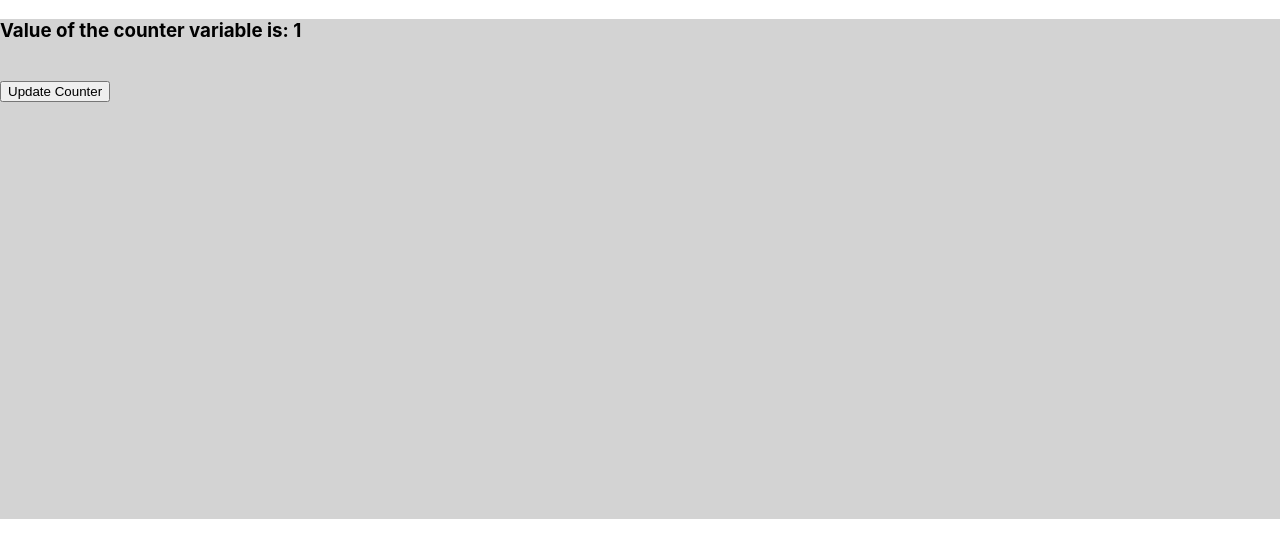
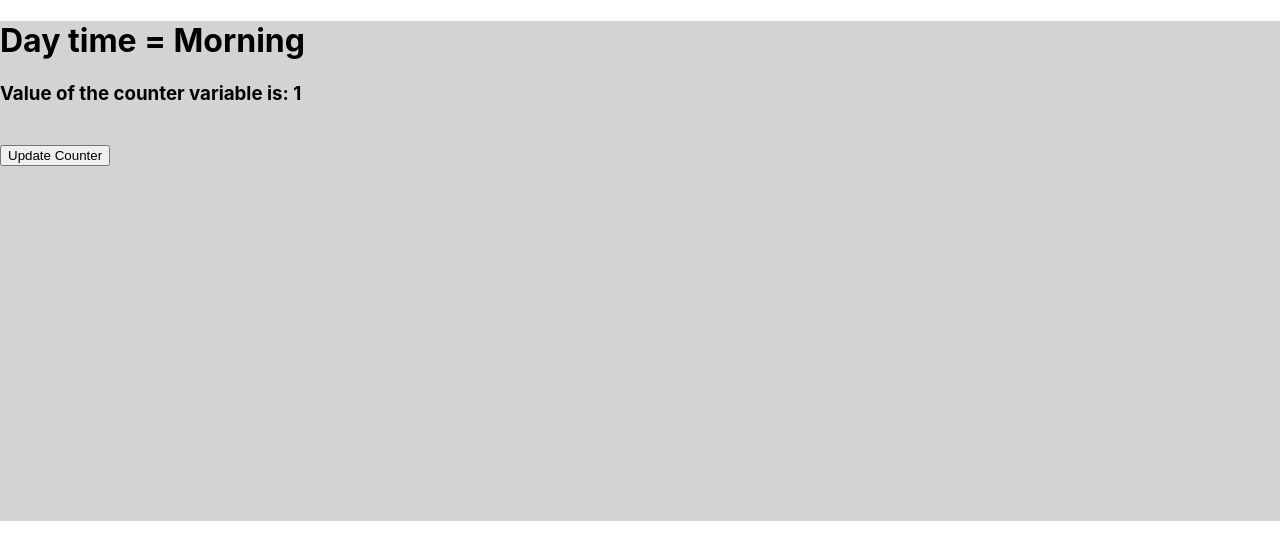
Before and after one commit to Muhammad-Usama-07/WebDevBootcamp2020, a React (Create React App) app in the folder Class04/: page / in a window 1280 px wide. Shown: the top 560 px of the page. Built offline with nearby package versions, Linux system fonts and the light colour scheme.

Commit message:
using terinery operator

```diff
--- a/Class04/src/App.js
+++ b/Class04/src/App.js
@@ -7,6 +7,7 @@ function App() {
   let [isMorning, setMorning] = useState(true)
   return (
     <div className = "box">
+      <h1>Day time = {isMorning ? 'Morning' : 'Night'}</h1>
       <Message counter = {count}/>
       <br />
       <button onClick={()=>setCount(count + 1)}>Update Counter</button>
```
Also changed, not shown: 1 other file (tests, documents, lock files or other folders).
